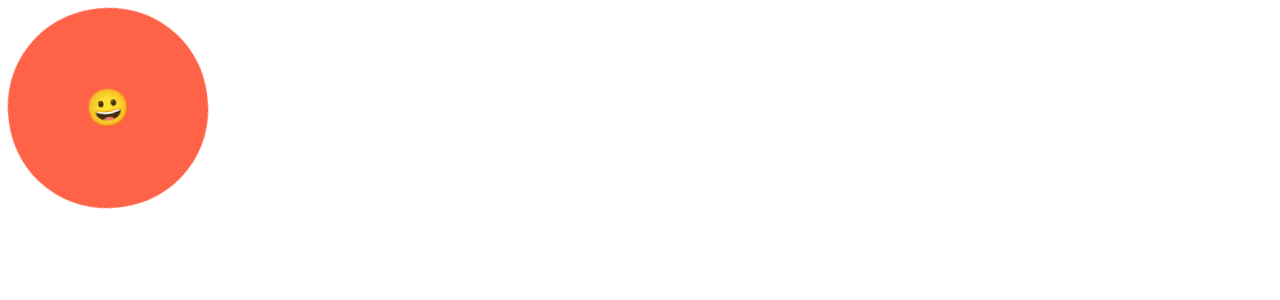
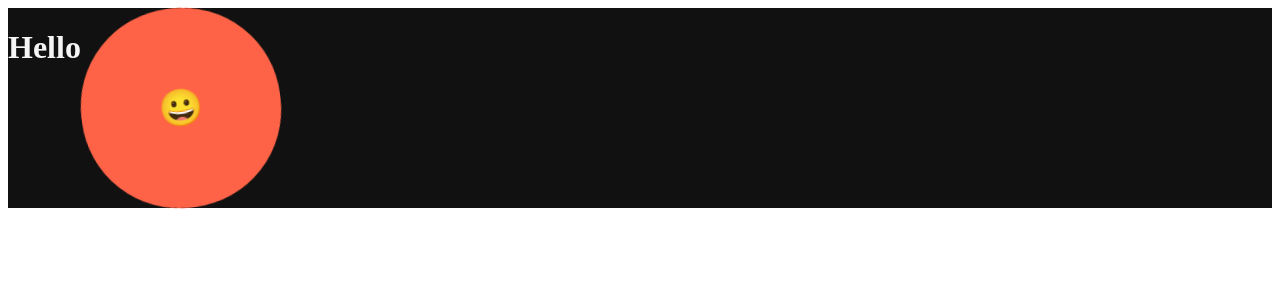
Before and after one commit to yeonjijeon/React-nomad_react_master, a React (Create React App) app: page / in a window 1280 px wide. Shown: the top 300 px of the page. Built offline with nearby package versions, Linux system fonts and the light colour scheme.

Commit message:
ThemeProvider를 이용한 Light/Dark Mode 만들기

```diff
--- a/src/App.js
+++ b/src/App.js
@@ -1,7 +1,12 @@
 import styled, { keyframes } from 'styled-components'
+
+const Title = styled.h1`
+  color: ${(props) => props.theme.textColor};
+`
 
 const Wrapper = styled.div`
   display: flex;
+  background-color: ${(props) => props.theme.backgroundColor};
 `
 
 const rotationAnimation = keyframes`
@@ -34,6 +39,7 @@
 function App() {
   return (
     <Wrapper>
+      <Title>Hello</Title>
       <Box>
         <span>😀</span>
       </Box>
--- a/src/index.js
+++ b/src/index.js
@@ -1,10 +1,23 @@
 import React from 'react'
 import ReactDOM from 'react-dom/client'
+import { ThemeProvider } from 'styled-components'
 import App from './App'
 
 const root = ReactDOM.createRoot(document.getElementById('root'))
+const darkTheme = {
+  textColor: 'whitesmoke',
+  backgroundColor: '#111',
+}
+
+const lightTheme = {
+  textColor: '#111',
+  backgroundColor: 'whitesmoke',
+}
+
 root.render(
   <React.StrictMode>
-    <App />
+    <ThemeProvider theme={darkTheme}>
+      <App />
+    </ThemeProvider>
   </React.StrictMode>
 )
```
